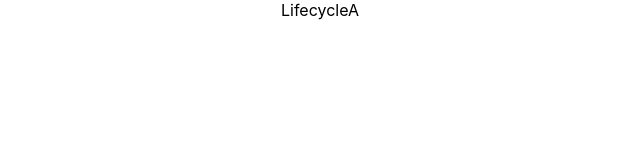
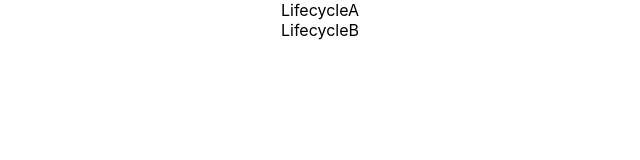
Before and after one commit to siegfred14/reactStudy, a React (Create React App) app: page / in a window 1280 px wide. Shown: the top 160 px of the page, without its empty margins (320-960 px from the left). Built offline with nearby package versions, Linux system fonts and the light colour scheme.

Commit message:
calling LifecycleB in LifecycleA

```diff
--- a/src/LifecycleA.js
+++ b/src/LifecycleA.js
@@ -1,4 +1,5 @@
 import React, { Component } from "react";
+import LifecycleB from "./LifecycleB";
 
 // methods in mounting
 class LifecycleA extends Component {
@@ -25,7 +26,12 @@ class LifecycleA extends Component {
   // method 4: render method
   render() {
     console.log("LifecycleA render");
-    return <div>LifecycleA</div>;
+    return (
+      <div>
+        <div>LifecycleA</div>
+        <LifecycleB />
+      </div>
+    );
   }
 }
 
```
